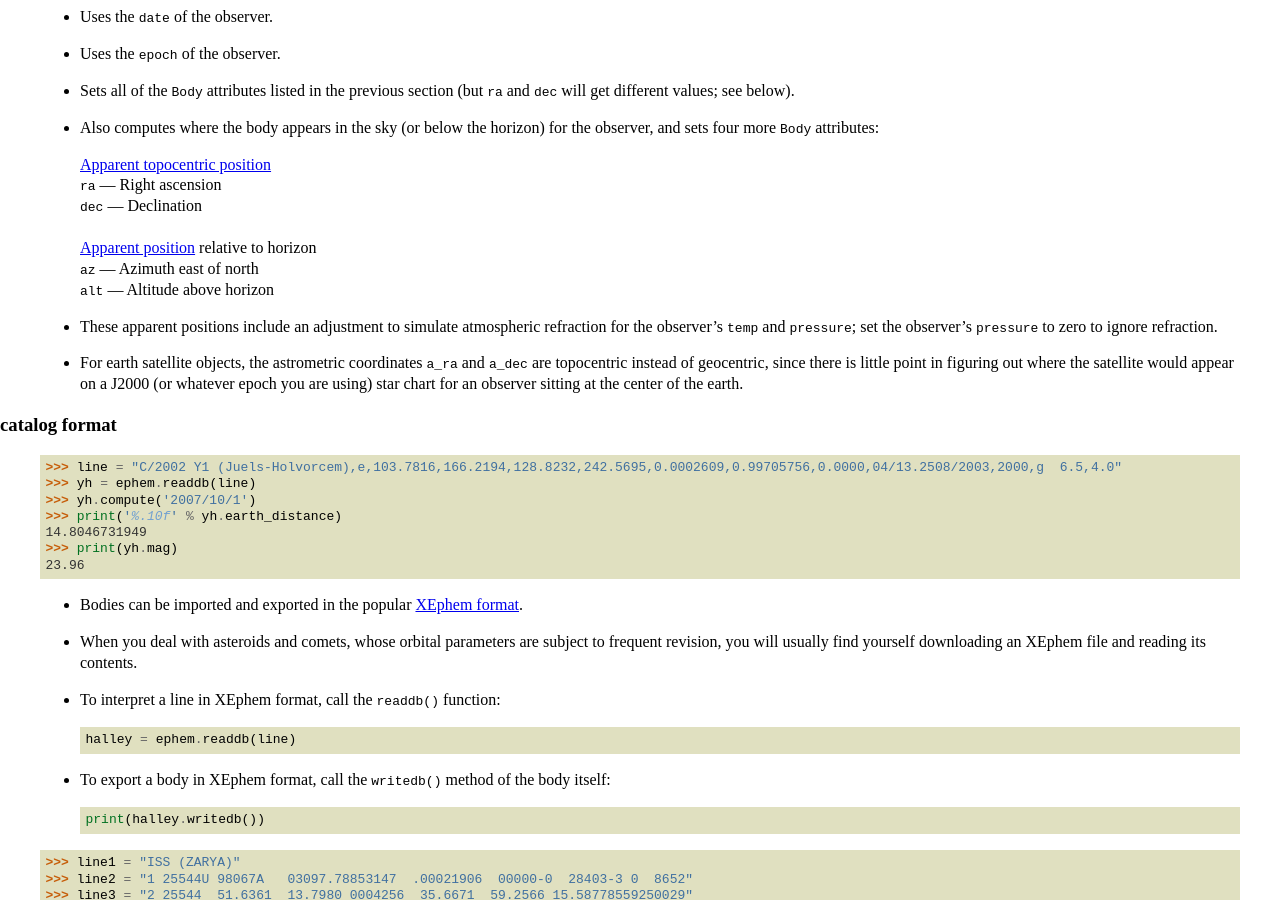
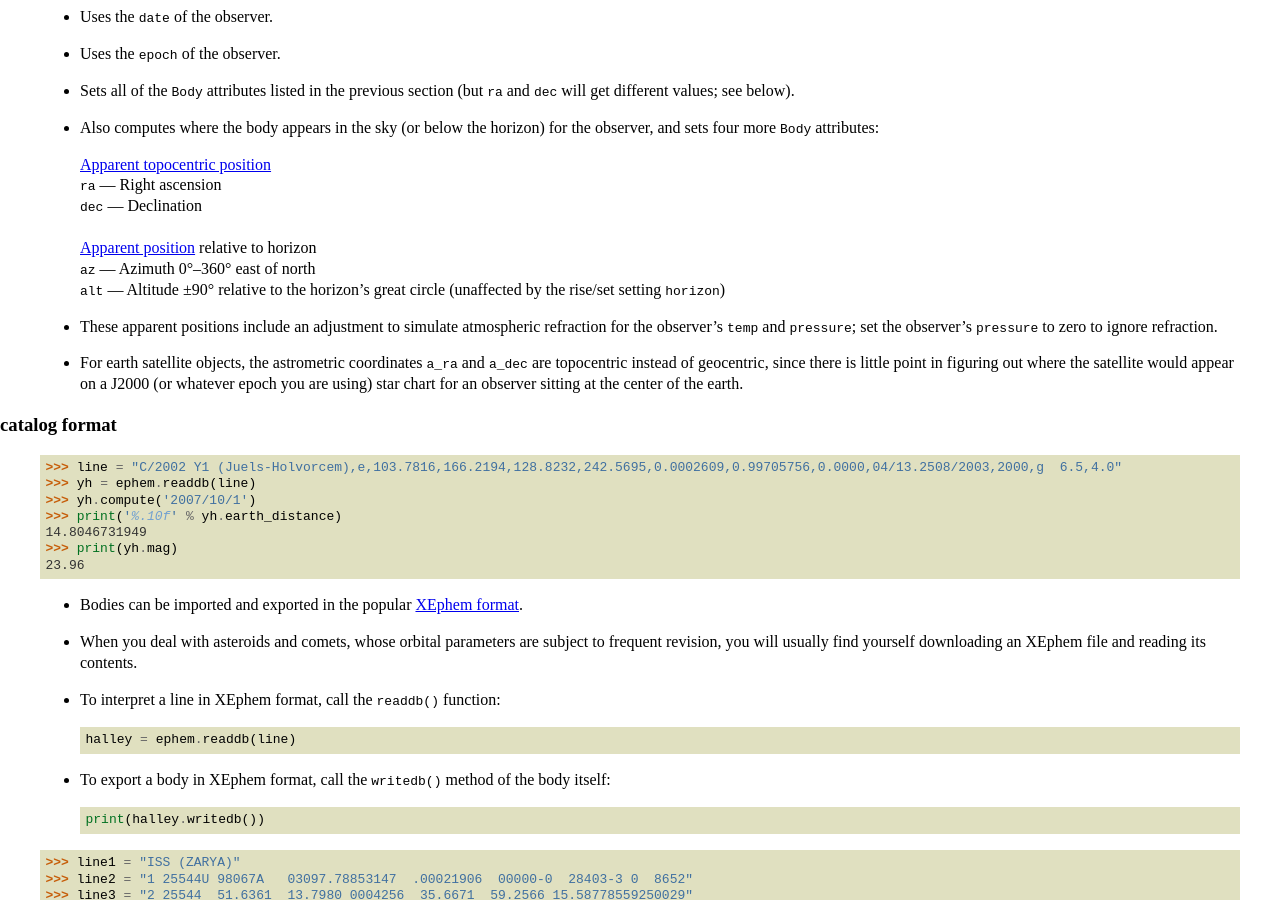
Before and after one commit to brandon-rhodes/pyephem, a Sphinx documentation site: the page built from ephem/doc/quick.rst, in a window 1280 px wide and 900 px high, scrolled down 2849 px. Built offline with Sphinx 7.4.7, drawn with Linux system fonts in a browser that asks for light colours.

Commit message:
Fix #191 by better describing what `.alt` means

```diff
--- a/ephem/doc/CHANGELOG.rst
+++ b/ephem/doc/CHANGELOG.rst
@@ -1,8 +1,9 @@
+=================
 PyEphem CHANGELOG
 =================
 
-Future
-------
+Version 4.1 (2021 September 25)
+-------------------------------
 
 - Improve ``Date`` objects so that the return values of ``str(d)``,
   ``d.datetime()``, and ``d.tuple()`` always agree, and are always
--- a/ephem/doc/quick.rst
+++ b/ephem/doc/quick.rst
@@ -191,8 +191,9 @@ body.compute(observer)
    |  ``dec`` — Declination
    |
    | `Apparent position`_ relative to horizon
-   |  ``az`` — Azimuth east of north
-   |  ``alt`` — Altitude above horizon
+   |  ``az`` — Azimuth 0°–360° east of north
+   |  ``alt`` — Altitude ±90° relative to the horizon’s great circle
+      (unaffected by the rise/set setting ``horizon``)
 
  * These apparent positions
    include an adjustment to simulate atmospheric refraction
```
